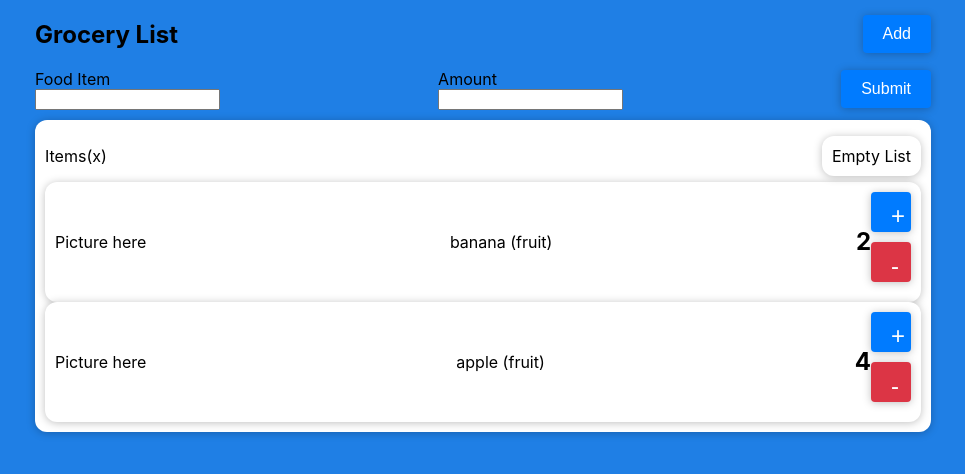
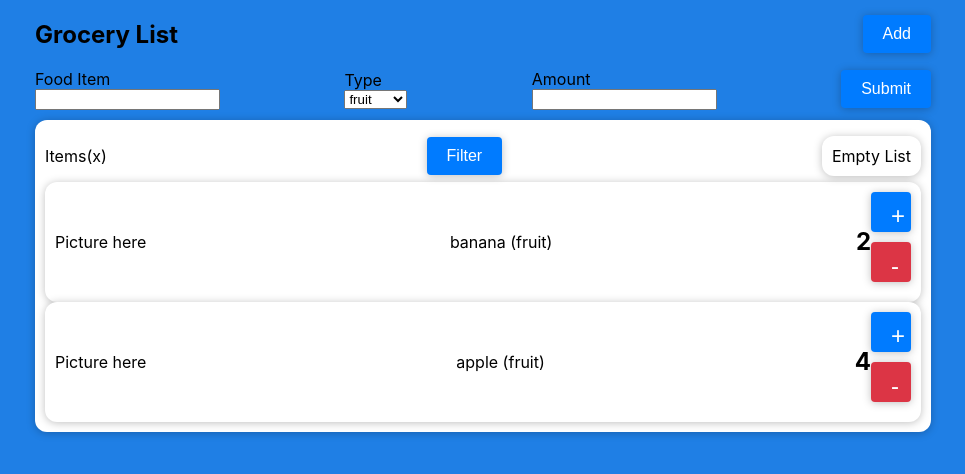
Before and after one commit to heyitsjearbear/grocery-app, a React (Create React App) app: page / in a window 1280 px wide. Both pictures are taken after a click on the button "Add". Shown: the top 474 px of the page, without its empty margins (157-1122 px from the left). Built offline with nearby package versions, Linux system fonts and the light colour scheme.

Commit message:
Added type button for new food item.

```diff
--- a/src/App.js
+++ b/src/App.js
@@ -7,8 +7,6 @@ const STARTING_ITEMS = [
   { id: "e2", food: "apple", type: "fruit", amount: 4 },
 ];
 const App = () => {
-  //TODO child-to-parent pass form submission from Title component all the way up so you can append
-  // to this items array, and append back to List component dynamically
   const [items, setItems] = useState(STARTING_ITEMS);
   const saveNewItemHandler = (enteredItem) => {
     //special case where state depends on previous stae
--- a/src/components/FilterHeading.js
+++ b/src/components/FilterHeading.js
@@ -6,6 +6,7 @@ const FilterHeading = () => {
       <p>Items(x)</p>
       {
         //TODO add filter button here to filter types of food
+        <button>Filter</button>
       }
       <Card className = "empty-list">Empty List</Card>
     </div>
--- a/src/components/NewItemPanel.js
+++ b/src/components/NewItemPanel.js
@@ -4,6 +4,7 @@ const NewItemPanel = (props) => {
   const [isNewItemFormVisible, setIsNewItemFormVisible] = useState(false);
   const [enteredFoodItem, setEnteredFoodItem] = useState("");
   const [enteredAmount, setEnteredAmount] = useState("");
+  const [enteredType, setEnteredType] = useState("");
   const toggleNewItemForm = () => {
     setIsNewItemFormVisible(!isNewItemFormVisible);
   };
@@ -14,16 +15,21 @@ const NewItemPanel = (props) => {
   const amountChangeHandler = (event) => {
     setEnteredAmount(event.target.value);
   };
+  const typeChangeHandler = (event) => {
+    setEnteredType(event.target.value);
+  };
   const submitHandler = (event) => {
     event.preventDefault();
     const newItemData = {
       id: `e${Math.random()}`,
       food: enteredFoodItem,
-      amount: Number(enteredAmount)
+      amount: Number(enteredAmount),
+      type:enteredType
     };
     props.onNewItemAdded(newItemData);
     setEnteredFoodItem("");
     setEnteredAmount("");
+    setEnteredType("");
   };
   return (
     <div>
@@ -42,6 +48,15 @@ const NewItemPanel = (props) => {
             />
           </div>
           <div className="new-item-control">
+            <label>Type</label>
+            <select onChange={typeChangeHandler}>
+              <option value = "fruit">fruit</option>
+              <option value = "veggie">veggie</option>
+              <option value = "protein">protein</option>
+              <option value = "carb">carb</option>
+            </select>
+          </div>
+          <div className="new-item-control">
             <label>Amount</label>
             <input
               value={enteredAmount}
@@ -52,7 +67,6 @@ const NewItemPanel = (props) => {
             />
           </div>
           {
-            //TODO add dropdown for item type
           }
           <button type="submit">Submit</button>
         </form>
```
